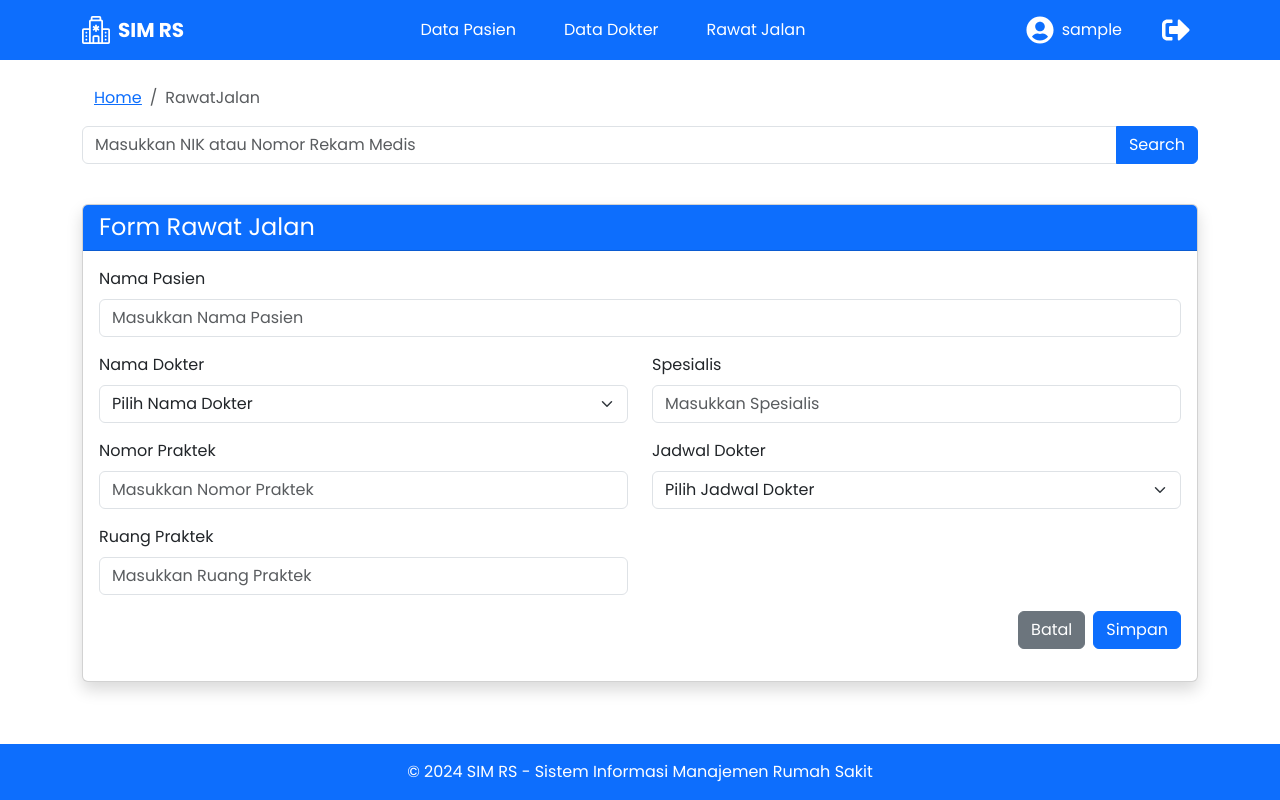
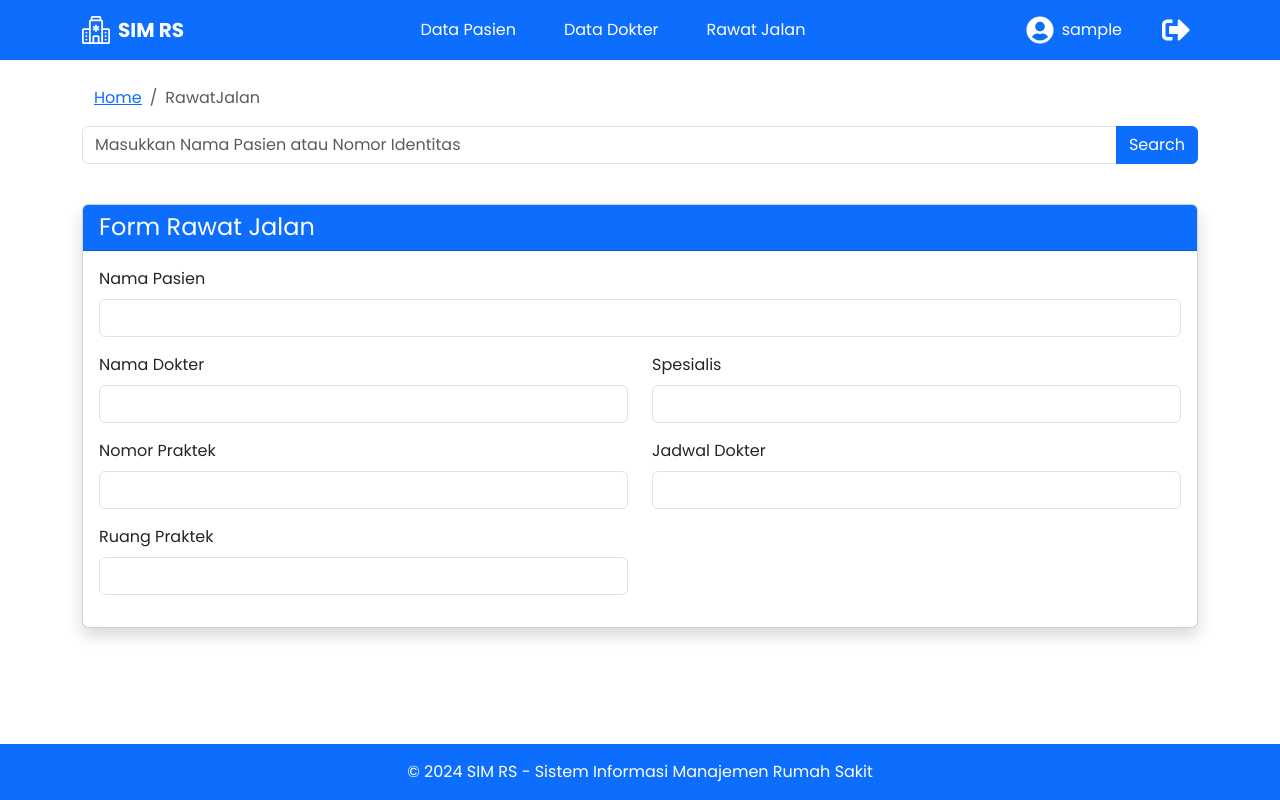
Before and after one commit to kkse-sttnf/simrs-frontend, a React (Create React App) app: page /RawatJalan in a window 1280 px wide. Built offline with nearby package versions, Linux system fonts and the light colour scheme; sample sign-in values are in the browser's storage.

Commit message:
Menambahkan Fitur Search Rawat Jalan

```diff
--- a/db.json
+++ b/db.json
@@ -79,5 +79,27 @@
       "username": "user",
       "password": "password"
     }
-  ]
+  ],
+    "rawatJalan": [
+      {
+        "id": 1,
+        "namaPasien": "John Doe",
+        "nomorIdentitas": "123456",
+        "namaDokter": "Dr. Jane Smith",
+        "spesialis": "Umum",
+        "nomorPraktek": "D001",
+        "jadwalDokter": "Senin, 08:00 - 12:00",
+        "ruangPraktek": "Ruang 101"
+      },
+      {
+        "id": 2,
+        "namaPasien": "Alice Johnson",
+        "nomorIdentitas": "654321",
+        "namaDokter": "Dr. John Doe",
+        "spesialis": "Kardiologi",
+        "nomorPraktek": "D002",
+        "jadwalDokter": "Selasa, 13:00 - 17:00",
+        "ruangPraktek": "Ruang 102"
+      }
+    ]
 }
--- a/src/components/FormRawatJalan/FormRawatJalan.jsx
+++ b/src/components/FormRawatJalan/FormRawatJalan.jsx
@@ -1,20 +1,7 @@
 import React from "react";
-import { Container, Row, Col, Card, Form, Button } from "react-bootstrap";
+import { Container, Row, Col, Card, Form } from "react-bootstrap";
 
-const FormRawatJalan = () => {
-  // Data dummy untuk dropdown Nama Dokter dan Jadwal Dokter
-  const dokterList = [
-    { id: 1, nama: "Dr. John Doe" },
-    { id: 2, nama: "Dr. Jane Smith" },
-    { id: 3, nama: "Dr. Michael Johnson" },
-  ];
-
-  const jadwalList = [
-    { id: 1, waktu: "08:00 - 10:00" },
-    { id: 2, waktu: "10:00 - 12:00" },
-    { id: 3, waktu: "13:00 - 15:00" },
-  ];
-
+const FormRawatJalan = ({ selectedPasien }) => {
   return (
     <Container className="mt-4">
       <Card className="shadow">
@@ -28,7 +15,11 @@ const FormRawatJalan = () => {
               <Col md={12}>
                 <Form.Group>
                   <Form.Label>Nama Pasien</Form.Label>
-                  <Form.Control type="text" placeholder="Masukkan Nama Pasien" />
+                  <Form.Control
+                    type="text"
+                    value={selectedPasien?.namaPasien || ""}
+                    readOnly
+                  />
                 </Form.Group>
               </Col>
             </Row>
@@ -38,20 +29,21 @@ const FormRawatJalan = () => {
               <Col md={6}>
                 <Form.Group>
                   <Form.Label>Nama Dokter</Form.Label>
-                  <Form.Select>
-                    <option value="">Pilih Nama Dokter</option>
-                    {dokterList.map((dokter) => (
-                      <option key={dokter.id} value={dokter.id}>
-                        {dokter.nama}
-                      </option>
-                    ))}
-                  </Form.Select>
+                  <Form.Control
+                    type="text"
+                    value={selectedPasien?.namaDokter || ""}
+                    readOnly
+                  />
                 </Form.Group>
               </Col>
               <Col md={6}>
                 <Form.Group>
                   <Form.Label>Spesialis</Form.Label>
-                  <Form.Control type="text" placeholder="Masukkan Spesialis" />
+                  <Form.Control
+                    type="text"
+                    value={selectedPasien?.spesialis || ""}
+                    readOnly
+                  />
                 </Form.Group>
               </Col>
             </Row>
@@ -61,39 +53,36 @@ const FormRawatJalan = () => {
               <Col md={6}>
                 <Form.Group>
                   <Form.Label>Nomor Praktek</Form.Label>
-                  <Form.Control type="text" placeholder="Masukkan Nomor Praktek" />
+                  <Form.Control
+                    type="text"
+                    value={selectedPasien?.nomorPraktek || ""}
+                    readOnly
+                  />
                 </Form.Group>
               </Col>
               <Col md={6}>
                 <Form.Group>
                   <Form.Label>Jadwal Dokter</Form.Label>
-                  <Form.Select>
-                    <option value="">Pilih Jadwal Dokter</option>
-                    {jadwalList.map((jadwal) => (
-                      <option key={jadwal.id} value={jadwal.id}>
-                        {jadwal.waktu}
-                      </option>
-                    ))}
-                  </Form.Select>
+                  <Form.Control
+                    type="text"
+                    value={selectedPasien?.jadwalDokter || ""}
+                    readOnly
+                  />
                 </Form.Group>
               </Col>
             </Row>
 
-            {/* Bagian Ruang Praktek dan Jadwal Dokter */}
+            {/* Bagian Ruang Praktek */}
             <Row className="mb-3">
               <Col md={6}>
                 <Form.Group>
                   <Form.Label>Ruang Praktek</Form.Label>
-                  <Form.Control type="text" placeholder="Masukkan Ruang Praktek" />
+                  <Form.Control
+                    type="text"
+                    value={selectedPasien?.ruangPraktek || ""}
+                    readOnly
+                  />
                 </Form.Group>
-              </Col>
-            </Row>
-
-            {/* Tombol Batal dan Simpan */}
-            <Row className="mb-3">
-              <Col className="d-flex justify-content-end gap-2">
-                <Button variant="secondary">Batal</Button>
-                <Button variant="primary">Simpan</Button>
               </Col>
             </Row>
           </Form>
--- /dev/null
+++ b/src/components/SearchbarRawatJalan/SearchRawatJalan.jsx
@@ -0,0 +1,92 @@
+import React, { useState } from "react";
+import { Form, Col, Button, InputGroup, Row, Container } from "react-bootstrap";
+import Swal from "sweetalert2";
+
+const SearchRawatJalan = ({ onSelectPasien }) => {
+  const [searchQuery, setSearchQuery] = useState("");
+  const [loading, setLoading] = useState(false);
+
+  const handleSearch = async () => {
+    if (!searchQuery.trim()) {
+      Swal.fire({
+        icon: "warning",
+        title: "Input Kosong",
+        text: "Silakan masukkan Nama Pasien atau Nomor Identitas.",
+      });
+      return;
+    }
+
+    setLoading(true);
+
+    try {
+      // Fetch data dari endpoint rawatJalan
+      const response = await fetch("http://localhost:3001/rawatJalan");
+      if (!response.ok) {
+        throw new Error("Gagal mengambil data dari server");
+      }
+
+      const data = await response.json();
+      const found = data.find(
+        (item) =>
+          item.namaPasien.toLowerCase().includes(searchQuery.toLowerCase()) ||
+          item.nomorIdentitas === searchQuery
+      );
+
+      if (found) {
+        if (onSelectPasien && typeof onSelectPasien === "function") {
+          onSelectPasien(found); // Kirim data ke FormRawatJalan
+        } else {
+          console.error("onSelectPasien is not a function");
+        }
+      } else {
+        Swal.fire({
+          icon: "error",
+          title: "Data Tidak Ditemukan",
+          text: "Data pasien dengan Nama/Nomor Identitas tersebut tidak ditemukan.",
+          confirmButtonText: "OK",
+        });
+      }
+    } catch (error) {
+      console.error("Error fetching data:", error);
+      Swal.fire({
+        icon: "error",
+        title: "Terjadi Kesalahan",
+        text: "Gagal mengambil data dari server.",
+      });
+    } finally {
+      setLoading(false);
+    }
+  };
+
+  const handleKeyPress = (e) => {
+    if (e.key === "Enter") {
+      handleSearch();
+    }
+  };
+
+  return (
+    <Container>
+      <Row className="justify-content-center">
+        <Col md={12} className="mb-3">
+          <Form.Group>
+            <InputGroup>
+              <Form.Control
+                type="text"
+                value={searchQuery}
+                onChange={(e) => setSearchQuery(e.target.value)}
+                onKeyPress={handleKeyPress}
+                placeholder="Masukkan Nama Pasien atau Nomor Identitas"
+                disabled={loading}
+              />
+              <Button variant="primary" onClick={handleSearch} disabled={loading}>
+                {loading ? "Mencari..." : "Search"}
+              </Button>
+            </InputGroup>
+          </Form.Group>
+        </Col>
+      </Row>
+    </Container>
+  );
+};
+
+export default SearchRawatJalan;
--- a/src/pages/RawatJalan.jsx
+++ b/src/pages/RawatJalan.jsx
@@ -1,17 +1,19 @@
-import React from "react";
+import React, { useState } from "react";
 import NavbarComponent from "../components/Navbar/NavbarComponent";
 import FooterComponent from "../components/Footer/FooterComponent";
-import SearchBar from "../components/Searchbar/Searchbar";
 import Breadcrumbs from "../components/Breadcumbs/Breadcumbs";
 import FormRawatJalan from "../components/FormRawatJalan/FormRawatJalan";
+import SearchRawatJalan from "../components/SearchbarRawatJalan/SearchRawatJalan";
 
 const RawatJalan = () => {
+  const [selectedPasien, setSelectedPasien] = useState(null);
+
   return (
     <div>
       <NavbarComponent />
       <Breadcrumbs />
-        <SearchBar />
-        <FormRawatJalan />
+      <SearchRawatJalan onSelectPasien={setSelectedPasien} />
+      <FormRawatJalan selectedPasien={selectedPasien} />
       <FooterComponent />
     </div>
   );
```
Lines whose indentation alone changed are shown as unchanged.
